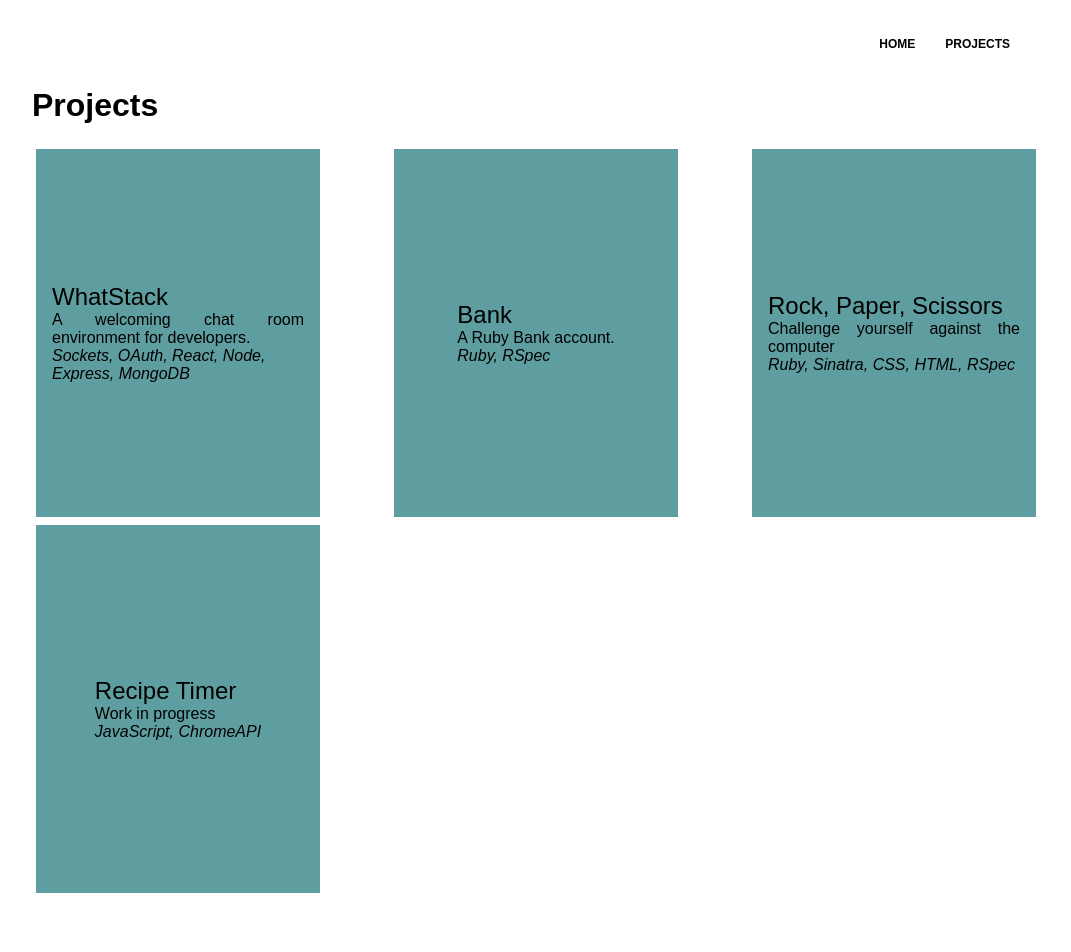
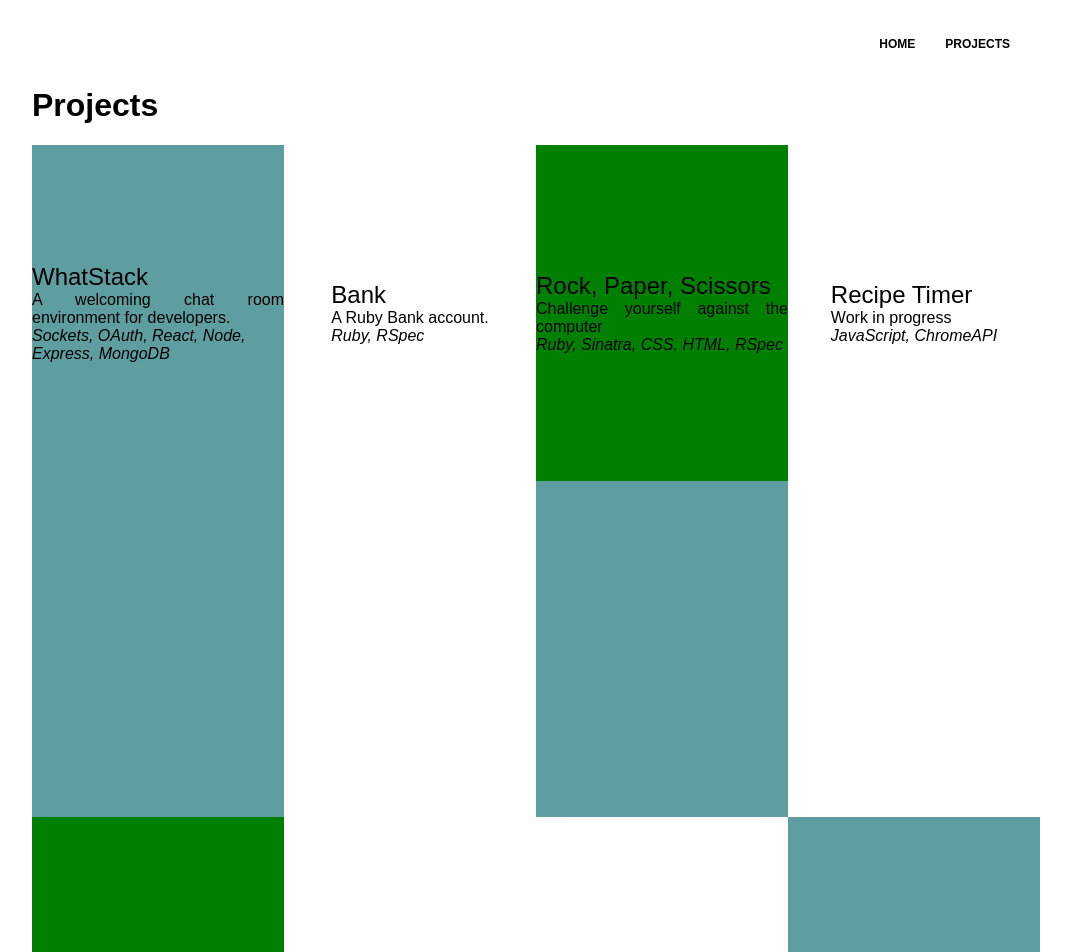
Before and after one commit to FayeCarter/portfolio, a React (Create React App) app: page /projects in a window 1280 px wide. Shown: the top 952 px of the page, without its empty margins (104-1175 px from the left). Before the commit the page ends 905 px from the top, so only its background shows below. Built offline with nearby package versions, Linux system fonts and the light colour scheme.

Commit message:
add sample projects with nth child back-ground color

```diff
--- a/src/components/Project.css
+++ b/src/components/Project.css
@@ -1,13 +1,23 @@
 .Project {
   height: 21em;
   width: 25%;
-  padding: 1em;
-  margin: 0.25em;
   display: flex;
   flex-wrap: wrap;
   justify-content: center;
   align-content: space-around;
   background-color: cadetblue;
+}
+
+.Project:nth-child(2n) {
+  background-color: white;
+}
+
+.Project:nth-child(3n) {
+  background-color: green;
+}
+
+.Project:nth-child(2n) {
+  background-color: white;
 }
 
 .project-title {
--- a/src/components/Projects.js
+++ b/src/components/Projects.js
@@ -21,6 +21,13 @@ function Projects() {
             />
           )
         })}
+        <Project />
+        <Project />
+        <Project />
+        <Project />
+        <Project />
+        <Project />
+        <Project />
       </div>
     </div>
   );
```
